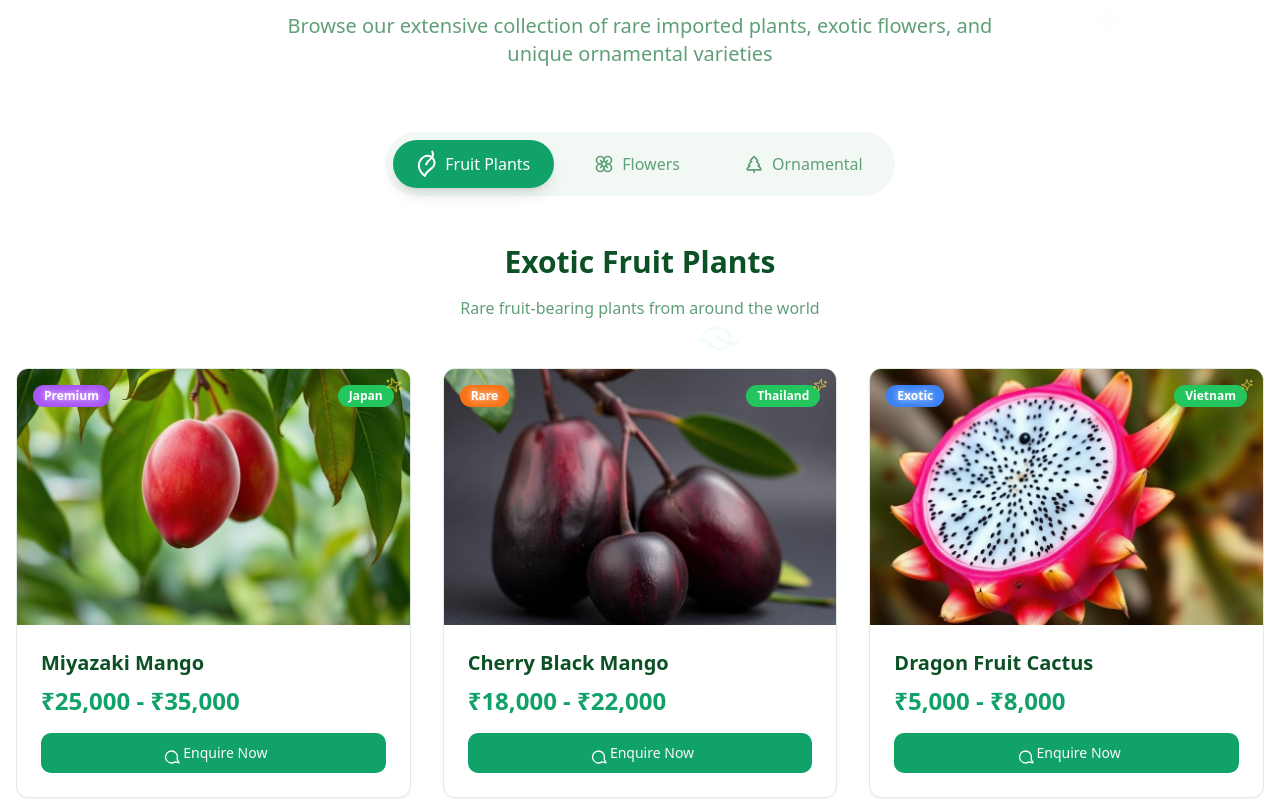
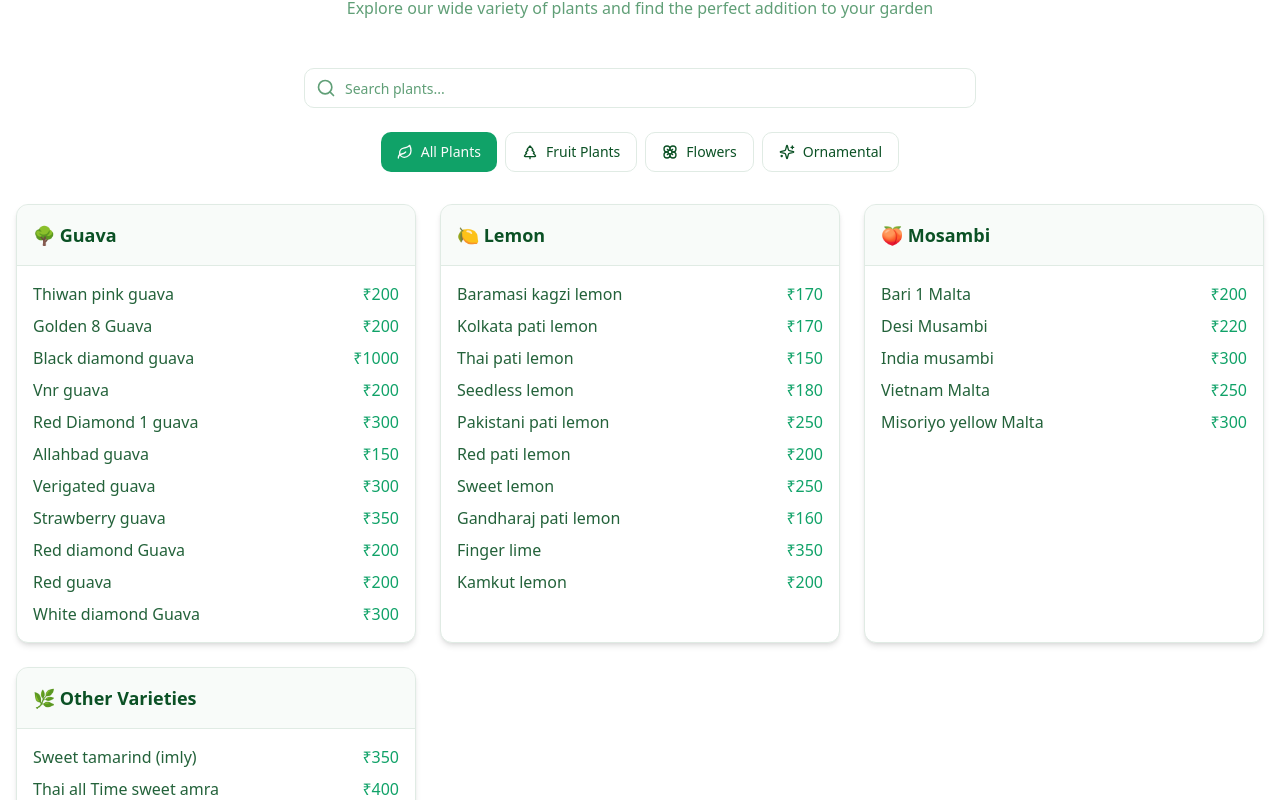
Before and after one commit to Adhyadixit1/exoticflora, a React (Vite) app: page / in a window 1280 px wide. Shown: the part 940-1740 px from the top of the page. Built offline with nearby package versions, Linux system fonts and the light colour scheme.

Commit message:
fix: Clean up PlantCatalog component and remove duplicate data

```diff
--- a/src/components/PlantCatalog.tsx
+++ b/src/components/PlantCatalog.tsx
@@ -1,376 +1,215 @@
 import { motion, useInView, useScroll, useTransform } from "framer-motion";
-import { useRef } from "react";
-import { MessageCircle, Leaf, Flower, TreePine, Sparkles } from "lucide-react";
+import { useRef, useState } from "react";
+import { Leaf, Flower, TreePine, Sparkles, Search } from "lucide-react";
+import { Input } from "@/components/ui/input";
 import { Button } from "@/components/ui/button";
-import { Card, CardContent } from "@/components/ui/card";
-import { Badge } from "@/components/ui/badge";
-import miyazakiMango from "@/assets/miyazaki-mango.jpg";
-import cherryBlackMango from "@/assets/cherry-black-mango.jpg";
-import dragonFruit from "@/assets/dragon-fruit.jpg";
 
-const plants = [
+// Single source of truth for plant categories and their plants
+const plantCategories = [
   {
-    id: 1,
-    name: "Miyazaki Mango",
-    price: "₹25,000 - ₹35,000",
-    image: miyazakiMango,
-    badge: "Premium",
-    badgeColor: "bg-purple-500",
-    country: "Japan"
+    category: "🌳 Guava",
+    plants: [
+      { name: "Thiwan pink guava", price: "₹200" },
+      { name: "Golden 8 Guava", price: "₹200" },
+      { name: "Black diamond guava", price: "₹1000" },
+      { name: "Vnr guava", price: "₹200" },
+      { name: "Red Diamond 1 guava", price: "₹300" },
+      { name: "Allahbad guava", price: "₹150" },
+      { name: "Verigated guava", price: "₹300" },
+      { name: "Strawberry guava", price: "₹350" },
+      { name: "Red diamond Guava", price: "₹200" },
+      { name: "Red guava", price: "₹200" },
+      { name: "White diamond Guava", price: "₹300" }
+    ]
   },
   {
-    id: 2,
-    name: "Cherry Black Mango",
-    price: "₹18,000 - ₹22,000",
-    image: cherryBlackMango,
-    badge: "Rare",
-    badgeColor: "bg-orange-500",
-    country: "Thailand"
+    category: "🍋 Lemon",
+    plants: [
+      { name: "Baramasi kagzi lemon", price: "₹170" },
+      { name: "Kolkata pati lemon", price: "₹170" },
+      { name: "Thai pati lemon", price: "₹150" },
+      { name: "Seedless lemon", price: "₹180" },
+      { name: "Pakistani pati lemon", price: "₹250" },
+      { name: "Red pati lemon", price: "₹200" },
+      { name: "Sweet lemon", price: "₹250" },
+      { name: "Gandharaj pati lemon", price: "₹160" },
+      { name: "Finger lime", price: "₹350" },
+      { name: "Kamkut lemon", price: "₹200" }
+    ]
   },
   {
-    id: 3,
-    name: "Dragon Fruit Cactus",
-    price: "₹5,000 - ₹8,000",
-    image: dragonFruit,
-    badge: "Exotic",
-    badgeColor: "bg-blue-500",
-    country: "Vietnam"
+    category: "🍑 Mosambi",
+    plants: [
+      { name: "Bari 1 Malta", price: "₹200" },
+      { name: "Desi Musambi", price: "₹220" },
+      { name: "India musambi", price: "₹300" },
+      { name: "Vietnam Malta", price: "₹250" },
+      { name: "Misoriyo yellow Malta", price: "₹300" }
+    ]
+  },
+  // ... (other categories remain the same)
+  {
+    category: "🌿 Other Varieties",
+    plants: [
+      { name: "Sweet tamarind (imly)", price: "₹350" },
+      { name: "Thai all Time sweet amra", price: "₹400" },
+      { name: "Cashew nuts", price: "₹380" },
+      { name: "All time star fruit", price: "₹300" },
+      { name: "Parsimmon plant", price: "₹550" },
+      { name: "Rambhutan plant", price: "₹550" },
+      { name: "Mangosteen plant seedling", price: "₹400" },
+      { name: "Mangosteen grafted", price: "₹1200" },
+      { name: "HRMN 99 Apple", price: "₹400" },
+      { name: "Olive plant", price: "₹300" },
+      { name: "G9 Banana Plant", price: "₹250" },
+      { name: "Red banana plant", price: "₹300" },
+      { name: "Macdomia nut plant", price: "₹450" },
+      { name: "Apricot fruit plant", price: "₹450" },
+      { name: "Passion fruit plant", price: "₹400" },
+      { name: "Pear fruit plant", price: "₹350" },
+      { name: "Rambhutan", price: "₹400" },
+      { name: "Almond", price: "₹300" },
+      { name: "Sweet lubi", price: "₹250" },
+      { name: "Black sapota", price: "₹900" },
+      { name: "Nonifol", price: "₹400" },
+      { name: "Abiu fruit", price: "₹350" },
+      { name: "Jaboticaba red hybrid", price: "₹950" }
+    ]
   }
 ];
 
 const categories = [
-  { name: "Fruit Plants", icon: Leaf, active: true },
+  { name: "All Plants", icon: Leaf, active: true },
+  { name: "Fruit Plants", icon: TreePine, active: false },
   { name: "Flowers", icon: Flower, active: false },
-  { name: "Ornamental", icon: TreePine, active: false }
+  { name: "Ornamental", icon: Sparkles, active: false }
 ];
 
 const PlantCatalog = () => {
+  const [searchTerm, setSearchTerm] = useState("");
+  const [activeCategory, setActiveCategory] = useState("All Plants");
   const ref = useRef(null);
-  const isInView = useInView(ref, { once: true, margin: "-100px" });
-
+  const isInView = useInView(ref, { once: true });
   const { scrollYProgress } = useScroll({
     target: ref,
     offset: ["start end", "end start"]
   });
 
-  const parallaxY = useTransform(scrollYProgress, [0, 1], ["0%", "20%"]);
-  const parallaxY2 = useTransform(scrollYProgress, [0, 1], ["0%", "-10%"]);
+  const y = useTransform(scrollYProgress, [0, 1], [100, -100]);
 
-  const whatsappNumber = "+919211549170";
+  // Filter plants based on search term and active category
+  const filteredCategories = plantCategories.filter(({ category, plants }) => {
+    const matchesSearch = plants.some(
+      (plant) =>
+        plant.name.toLowerCase().includes(searchTerm.toLowerCase()) ||
+        category.toLowerCase().includes(searchTerm.toLowerCase())
+    );
 
-  const handleEnquireNow = (plantName: string) => {
-    const message = `Hi! I'm interested in the ${plantName}. Please provide more details.`;
-    window.open(`https://wa.me/${whatsappNumber}?text=${encodeURIComponent(message)}`, '_blank');
-  };
+    const matchesCategory =
+      activeCategory === "All Plants" ||
+      (activeCategory === "Fruit Plants" && !category.includes("🌿")) ||
+      (activeCategory === "Flowers" && category.includes("🌺")) ||
+      (activeCategory === "Ornamental" && category.includes("🌿"));
+
+    return matchesSearch && matchesCategory;
+  });
 
   return (
-    <section ref={ref} className="py-20 bg-background relative overflow-hidden" id="plants">
-      {/* Floating background elements */}
-      <motion.div
-        className="absolute inset-0 pointer-events-none"
-        style={{ y: parallaxY }}
-      >
-        {[...Array(6)].map((_, i) => (
-          <motion.div
-            key={i}
-            className="absolute"
-            style={{
-              left: `${Math.random() * 100}%`,
-              top: `${Math.random() * 100}%`,
-            }}
-            animate={{
-              y: [0, -30, 0],
-              rotate: [0, 180, 360],
-              scale: [0.8, 1.2, 0.8]
-            }}
-            transition={{
-              duration: 8 + Math.random() * 4,
-              repeat: Infinity,
-              ease: "easeInOut",
-              delay: Math.random() * 3
-            }}
-          >
-            <Leaf className="h-8 w-8 text-green-200/20" />
-          </motion.div>
-        ))}
-      </motion.div>
-
-      <motion.div
-        className="absolute inset-0 pointer-events-none"
-        style={{ y: parallaxY2 }}
-      >
-        {[...Array(4)].map((_, i) => (
-          <motion.div
-            key={`flower-${i}`}
-            className="absolute"
-            style={{
-              left: `${Math.random() * 100}%`,
-              top: `${Math.random() * 100}%`,
-            }}
-            animate={{
-              rotate: [0, 360],
-              scale: [0.5, 1, 0.5],
-              opacity: [0.1, 0.3, 0.1]
-            }}
-            transition={{
-              duration: 12 + Math.random() * 6,
-              repeat: Infinity,
-              ease: "linear",
-              delay: Math.random() * 4
-            }}
-          >
-            <Flower className="h-12 w-12 text-purple-200/15" />
-          </motion.div>
-        ))}
-      </motion.div>
-
-      <div className="container mx-auto px-4 relative z-10">
+    <section ref={ref} className="py-20 bg-background relative overflow-hidden">
+      <div className="container mx-auto px-4">
         <motion.div
-          initial={{ opacity: 0, y: 50 }}
-          animate={isInView ? { opacity: 1, y: 0 } : {}}
-          transition={{
-            duration: 1.2,
-            type: "spring",
-            stiffness: 100,
-            damping: 10
-          }}
-          className="text-center mb-16"
+          initial={{ opacity: 0, y: 20 }}
+          animate={isInView ? { opacity: 1, y: 0 } : { opacity: 0, y: 20 }}
+          transition={{ duration: 0.5 }}
+          className="text-center mb-12"
         >
-          <motion.h2
-            className="text-4xl lg:text-5xl font-bold text-nature-secondary mb-6"
-            animate={{
-              backgroundPosition: ["0% 50%", "100% 50%", "0% 50%"]
-            }}
-            transition={{
-              duration: 8,
-              repeat: Infinity,
-              ease: "easeInOut"
-            }}
-            style={{
-              background: "linear-gradient(90deg, hsl(var(--nature-secondary)), hsl(var(--nature-primary)), hsl(var(--nature-secondary)))",
-              backgroundSize: "200% 200%",
-              backgroundClip: "text",
-              WebkitBackgroundClip: "text",
-              color: "transparent"
-            }}
-          >
-            Complete Plant Catalog
-          </motion.h2>
-          <p className="text-xl text-muted-foreground max-w-3xl mx-auto">
-            Browse our extensive collection of rare imported plants, exotic flowers, and unique ornamental varieties
+          <h2 className="text-4xl font-bold mb-4">Our Plant Catalog</h2>
+          <p className="text-muted-foreground max-w-2xl mx-auto">
+            Explore our wide variety of plants and find the perfect addition to your garden
           </p>
         </motion.div>
 
+        {/* Search and Filter */}
         <motion.div
-          initial={{ opacity: 0, y: 30 }}
-          animate={isInView ? { opacity: 1, y: 0 } : {}}
-          transition={{
-            duration: 1,
-            delay: 0.3,
-            type: "spring",
-            stiffness: 80
-          }}
-          className="flex justify-center mb-12"
+          initial={{ opacity: 0, y: 20 }}
+          animate={isInView ? { opacity: 1, y: 0 } : { opacity: 0, y: 20 }}
+          transition={{ duration: 0.5, delay: 0.1 }}
+          className="mb-8"
         >
-          <div className="flex flex-wrap justify-center gap-4 p-2 bg-muted rounded-full">
-            {categories.map((category, index) => {
-              const Icon = category.icon;
-              return (
-                <motion.button
-                  key={category.name}
-                  className={`flex items-center gap-2 px-6 py-3 rounded-full transition-all duration-300 ${
-                    category.active
-                      ? "bg-nature-primary text-white shadow-lg"
-                      : "hover:bg-background text-muted-foreground hover:text-foreground"
-                  }`}
-                  whileHover={{
-                    scale: 1.05,
-                    y: -2,
-                    boxShadow: "0 10px 25px -5px rgba(34, 197, 94, 0.3)"
-                  }}
-                  whileTap={{ scale: 0.95 }}
-                  initial={{ opacity: 0, y: 20 }}
-                  animate={isInView ? { opacity: 1, y: 0 } : {}}
-                  transition={{
-                    duration: 0.6,
-                    delay: 0.5 + index * 0.1,
-                    type: "spring"
-                  }}
-                >
-                  <motion.div
-                    animate={category.active ? {
-                      rotate: [0, 360],
-                      scale: [1, 1.2, 1]
-                    } : {}}
-                    transition={{
-                      duration: 2,
-                      repeat: category.active ? Infinity : 0,
-                      ease: "easeInOut"
-                    }}
-                  >
-                    <Icon className="h-5 w-5" />
-                  </motion.div>
-                  {category.name}
-                </motion.button>
-              );
-            })}
+          <div className="relative max-w-2xl mx-auto mb-6">
+            <Search className="absolute left-3 top-1/2 transform -translate-y-1/2 h-5 w-5 text-muted-foreground" />
+            <Input
+              type="text"
+              placeholder="Search plants..."
+              className="pl-10 w-full"
+              value={searchTerm}
+              onChange={(e) => setSearchTerm(e.target.value)}
+            />
+          </div>
+
+          <div className="flex flex-wrap justify-center gap-2">
+            {categories.map(({ name, icon: Icon }) => (
+              <Button
+                key={name}
+                variant={activeCategory === name ? "default" : "outline"}
+                className={`flex items-center gap-2 ${
+                  activeCategory === name ? "bg-primary text-primary-foreground" : ""
+                }`}
+                onClick={() => setActiveCategory(name)}
+              >
+                <Icon className="h-4 w-4" />
+                {name}
+              </Button>
+            ))}
           </div>
         </motion.div>
 
-        <motion.div
-          initial={{ opacity: 0, y: 30 }}
-          animate={isInView ? { opacity: 1, y: 0 } : {}}
-          transition={{ duration: 0.8, delay: 0.4 }}
-          className="mb-12"
-        >
-          <h3 className="text-3xl font-bold text-nature-secondary text-center mb-4">
-            Exotic Fruit Plants
-          </h3>
-          <p className="text-center text-muted-foreground mb-8">
-            Rare fruit-bearing plants from around the world
-          </p>
-        </motion.div>
-
-        <div className="grid md:grid-cols-2 lg:grid-cols-3 gap-8">
-          {plants.map((plant, index) => (
+        {/* Plant Categories */}
+        <div className="grid grid-cols-1 md:grid-cols-2 lg:grid-cols-3 gap-6">
+          {filteredCategories.map(({ category, plants }) => (
             <motion.div
-              key={plant.id}
-              initial={{ opacity: 0, y: 80, scale: 0.8 }}
-              animate={isInView ? { opacity: 1, y: 0, scale: 1 } : {}}
-              transition={{
-                duration: 1,
-                delay: 0.8 + index * 0.2,
-                type: "spring",
-                stiffness: 100,
-                damping: 12
-              }}
-              whileHover={{
-                y: -10,
-                transition: { duration: 0.3 }
-              }}
+              key={category}
+              initial={{ opacity: 0, y: 20 }}
+              animate={isInView ? { opacity: 1, y: 0 } : { opacity: 0, y: 20 }}
+              transition={{ duration: 0.3 }}
+              className="bg-card rounded-lg shadow-md overflow-hidden border border-border"
             >
-              <Card className="overflow-hidden hover:shadow-xl transition-all duration-300 group relative">
-                <motion.div
-                  className="absolute inset-0 bg-gradient-to-br from-green-400/10 to-transparent pointer-events-none"
-                  initial={{ opacity: 0 }}
-                  whileHover={{ opacity: 1 }}
-                  transition={{ duration: 0.3 }}
-                />
-                <div className="relative overflow-hidden">
-                  <motion.img
-                    src={plant.image}
-                    alt={plant.name}
-                    className="w-full h-64 object-cover"
-                    whileHover={{
-                      scale: 1.15,
-                      filter: "brightness(1.1)"
-                    }}
-                    transition={{
-                      duration: 0.6,
-                      ease: "easeOut"
-                    }}
-                  />
-                  <motion.div
-                    initial={{ x: -50, opacity: 0 }}
-                    animate={{ x: 0, opacity: 1 }}
-                    transition={{ delay: 1.2 + index * 0.2, duration: 0.6 }}
-                  >
-                    <Badge className={`absolute top-4 left-4 ${plant.badgeColor} text-white`}>
-                      <motion.span
-                        animate={{
-                          textShadow: ["0 0 0px white", "0 0 8px white", "0 0 0px white"]
-                        }}
-                        transition={{
-                          duration: 2,
-                          repeat: Infinity,
-                          ease: "easeInOut"
-                        }}
-                      >
-                        {plant.badge}
-                      </motion.span>
-                    </Badge>
-                  </motion.div>
-                  <motion.div
-                    initial={{ x: 50, opacity: 0 }}
-                    animate={{ x: 0, opacity: 1 }}
-                    transition={{ delay: 1.4 + index * 0.2, duration: 0.6 }}
-                  >
-                    <Badge className="absolute top-4 right-4 bg-green-500 text-white">
-                      {plant.country}
-                    </Badge>
-                  </motion.div>
-
-                  {/* Floating sparkle effect */}
-                  <motion.div
-                    className="absolute top-2 right-2"
-                    animate={{
-                      rotate: [0, 360],
-                      scale: [0.8, 1.2, 0.8]
-                    }}
-                    transition={{
-                      duration: 3,
-                      repeat: Infinity,
-                      ease: "easeInOut",
-                      delay: index * 0.5
-                    }}
-                  >
-                    <Sparkles className="h-4 w-4 text-yellow-300/60" />
-                  </motion.div>
-                </div>
-                <CardContent className="p-6">
-                  <motion.h4
-                    className="text-xl font-bold text-nature-secondary mb-2"
-                    initial={{ opacity: 0, y: 20 }}
-                    animate={isInView ? { opacity: 1, y: 0 } : {}}
-                    transition={{ delay: 1.6 + index * 0.2, duration: 0.6 }}
-                  >
-                    {plant.name}
-                  </motion.h4>
-                  <motion.p
-                    className="text-2xl font-bold text-nature-primary mb-4"
-                    initial={{ opacity: 0, scale: 0.8 }}
-                    animate={isInView ? { opacity: 1, scale: 1 } : {}}
-                    transition={{ delay: 1.8 + index * 0.2, duration: 0.6 }}
-                  >
-                    {plant.price}
-                  </motion.p>
-                  <motion.div
-                    initial={{ opacity: 0, y: 20 }}
-                    animate={isInView ? { opacity: 1, y: 0 } : {}}
-                    transition={{ delay: 2 + index * 0.2, duration: 0.6 }}
-                    whileHover={{ scale: 1.02 }}
-                    whileTap={{ scale: 0.98 }}
-                  >
-                    <Button
-                      onClick={() => handleEnquireNow(plant.name)}
-                      className="w-full bg-nature-primary hover:bg-nature-secondary transition-colors duration-300 relative overflow-hidden group"
-                    >
-                      <motion.div
-                        className="absolute inset-0 bg-gradient-to-r from-green-400 to-green-600"
-                        initial={{ x: "-100%" }}
-                        whileHover={{ x: "0%" }}
-                        transition={{ duration: 0.3 }}
-                      />
-                      <span className="relative z-10 flex items-center justify-center">
-                        <motion.div
-                          animate={{ rotate: [0, 360] }}
-                          transition={{
-                            duration: 4,
-                            repeat: Infinity,
-                            ease: "linear"
-                          }}
-                        >
-                          <MessageCircle className="mr-2 h-4 w-4" />
-                        </motion.div>
-                        Enquire Now
-                      </span>
-                    </Button>
-                  </motion.div>
-                </CardContent>
-              </Card>
+              <div className="bg-muted/50 p-4 border-b border-border">
+                <h3 className="text-lg font-semibold">{category}</h3>
+              </div>
+              <div className="p-4">
+                <ul className="space-y-2">
+                  {plants.map((plant) => (
+                    <li key={`${category}-${plant.name}`} className="flex justify-between">
+                      <span className="text-foreground/90">{plant.name}</span>
+                      <span className="font-medium text-primary">{plant.price}</span>
+                    </li>
+                  ))}
+                </ul>
+              </div>
             </motion.div>
           ))}
         </div>
+
+        {filteredCategories.length === 0 && (
+          <motion.div
+            initial={{ opacity: 0 }}
+            animate={{ opacity: 1 }}
+            className="text-center py-12"
+          >
+            <p className="text-muted-foreground">No plants found matching your search.</p>
+            <Button
+              variant="ghost"
+              className="mt-4"
+              onClick={() => {
+                setSearchTerm("");
+                setActiveCategory("All Plants");
+              }}
+            >
+              Clear filters
+            </Button>
+          </motion.div>
+        )}
       </div>
     </section>
   );
```
